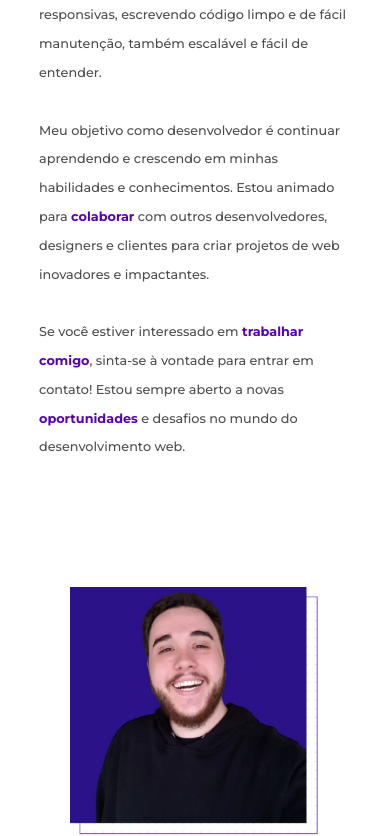
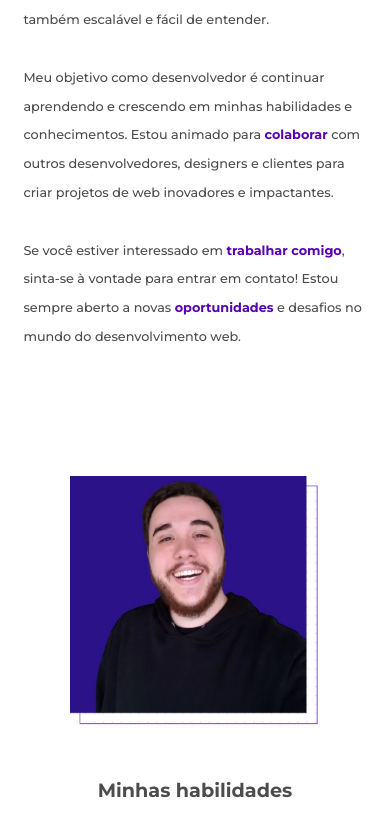
Before and after one commit to Sellucas/portfolio, a Next.js app: page / in a window 390 px wide. Shown: the part 1327-2163 px from the top of the page. Built offline with nearby package versions, Linux system fonts and the light colour scheme.

Commit message:
style: about section responsiveness

```diff
--- a/src/components/About/About.module.scss
+++ b/src/components/About/About.module.scss
@@ -1,11 +1,12 @@
 .page {
   height: 100%;
+  // max-height: fit-content;
   width: 100%;
   max-width: 100rem;
   margin: auto;
   background-color: white;
   color: rgba(0, 0, 0, 0.7);
-  padding: 0 10% 0 10%;
+  padding: 0 6% 0 6%;
 }
 
 .sectionTitle {
@@ -59,7 +60,7 @@
       line-height: 2.4rem;
       padding-bottom: 3rem;
       font-size: clamp(0.8rem, 1vw, 1.6rem);
-      max-width: 40rem;
+      width: 100%;
       font-weight: 500;
 
       @media screen and (max-width: 768px) {
@@ -77,6 +78,7 @@
 
 .col2 {
   margin-left: 100px;
+  padding-bottom: 10%;
 
   @media screen and (max-width: 768px) {
     margin-left: 0px;
```
